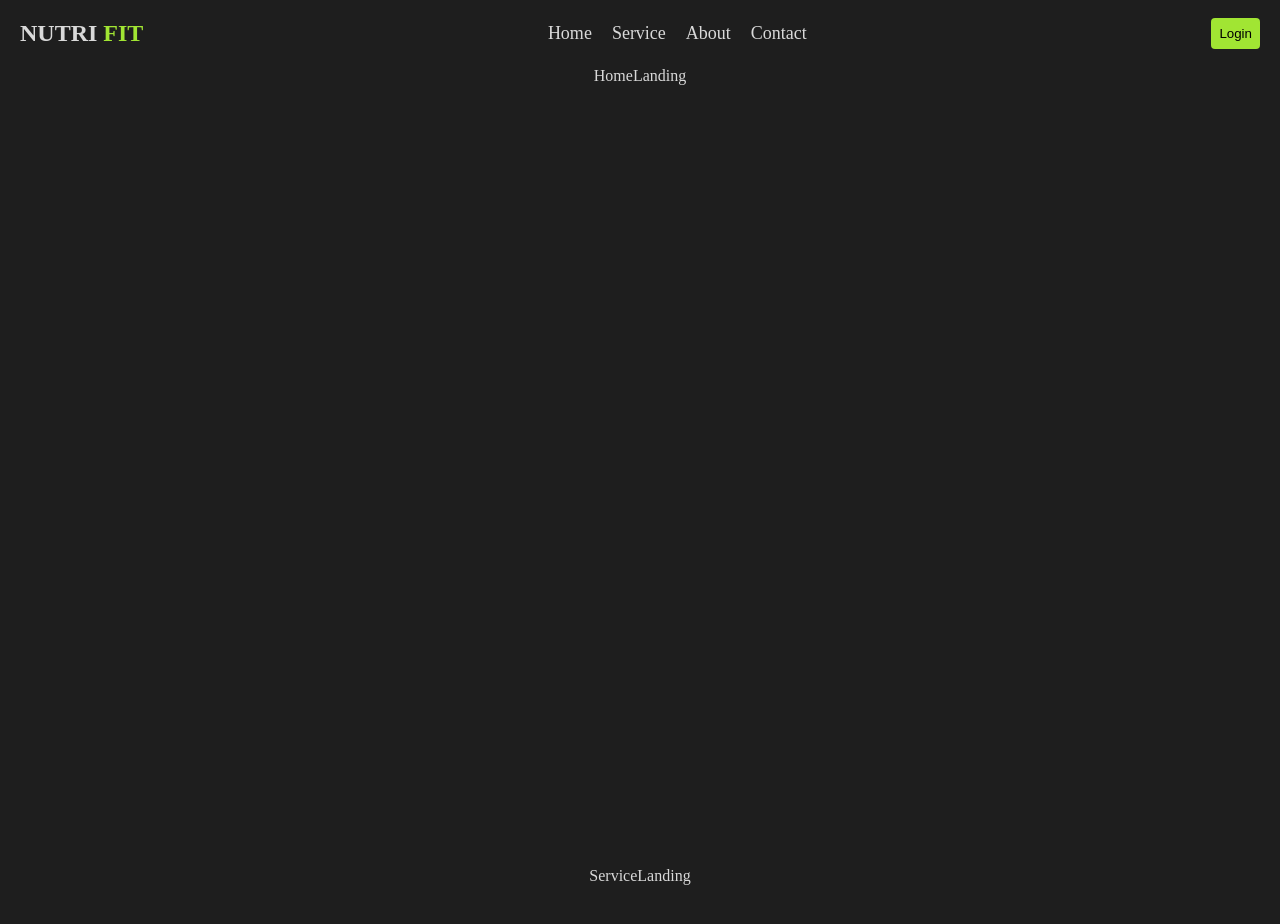
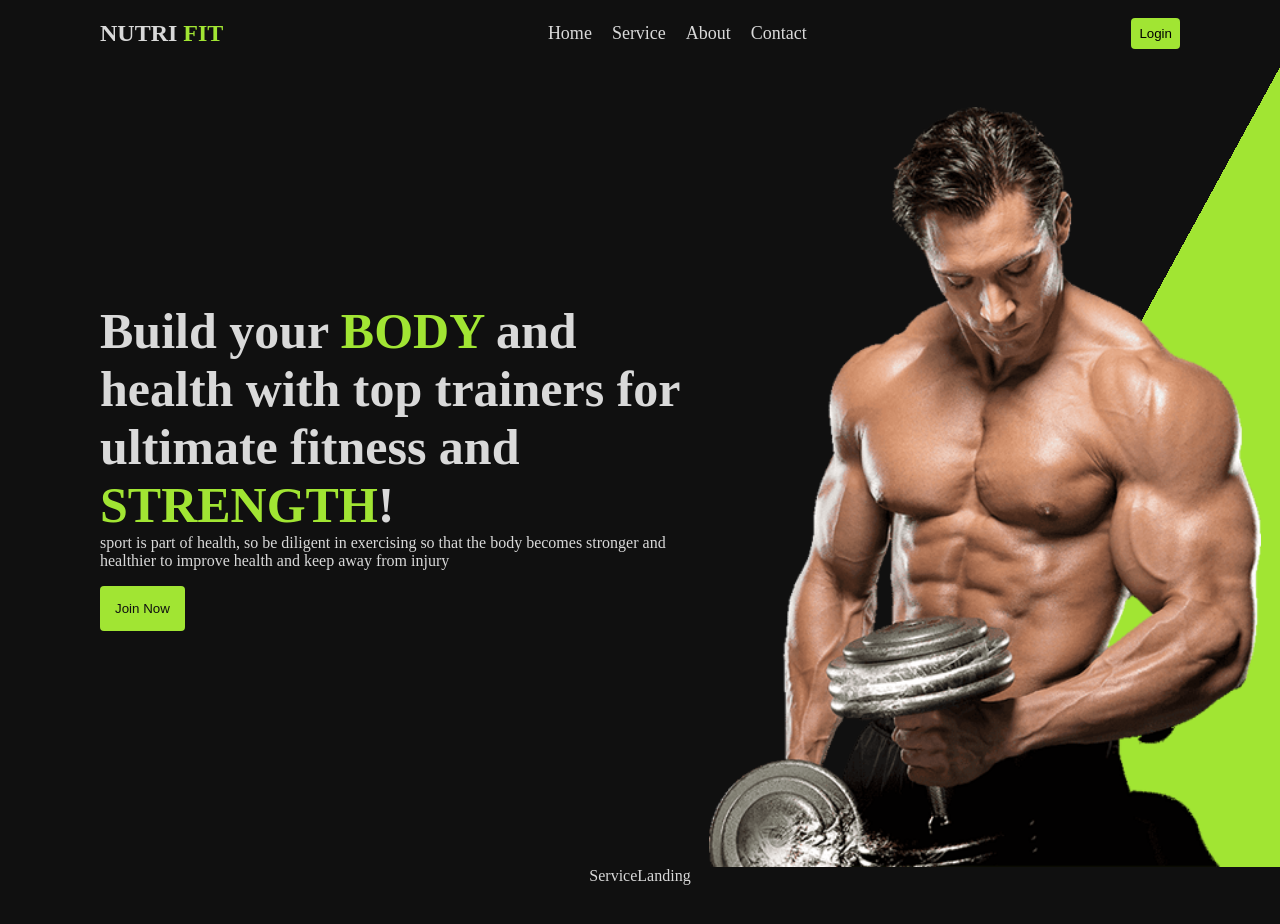
Before and after one commit to usfaql/MERAKI_Academy_Project_5_forked, a React (Create React App) app in the folder frontend/: page / in a window 1280 px wide. Shown: the top 924 px of the page. Built offline with nearby package versions, Linux system fonts and the light colour scheme.

Commit message:
Desgin Home in Landing Page

```diff
--- a/frontend/src/App.css
+++ b/frontend/src/App.css
@@ -1,7 +1,7 @@
 body{
   margin: 0;
   padding: 0;
-  background-color: #1E1E1E;
+  background-color: #101010;
 }
 .App {
   text-align: center;
--- a/frontend/src/components/HomeLanding/HomeLanding.js
+++ b/frontend/src/components/HomeLanding/HomeLanding.js
@@ -1,8 +1,18 @@
 import React from 'react'
 import "./style.css";
+import homeLandingImage from '../assets/home-landing.png';
 function HomeLanding() {
   return (
-    <div className='home-landing'>HomeLanding</div>
+    <div className='home-landing'>
+      <div className='container-title-hone-landing'>
+        <p className='title-home-landing'>Build your <a style={{color :"#A1E533"}}>BODY</a> and health with top trainers for ultimate fitness and <a style={{color :"#A1E533"}}>STRENGTH</a>!</p>
+        <p style={{textAlign:"start", fontSize:"16px", marginTop:"0"}}>sport is part of health, so be diligent in exercising so that the body becomes stronger and healthier to improve health and keep away from injury </p>
+        <button className='join-now'>Join Now</button>
+      </div>
+      <div className='container-image-hone-landing'>
+        <img className='image-home-landing' src={homeLandingImage}/>
+      </div>
+    </div>
   )
 }
 
--- a/frontend/src/components/HomeLanding/style.css
+++ b/frontend/src/components/HomeLanding/style.css
@@ -1,3 +1,50 @@
 .home-landing{
     height: 100vh;
+    display: flex;
+    align-items: center;
+    user-select: none;
+
 }
+.container-title-hone-landing{
+    width: 50%;
+    display: flex;
+    flex-direction: column;
+    align-items: start;
+    padding-left: 100px;
+}
+.title-home-landing{
+    font-size:50px;
+     text-align:start;
+     font-weight:bold;
+     margin:0;
+}
+
+.join-now{
+    border: 0;
+    padding: 15px;
+    border-radius: 4px;
+    background-color: #A1E533;
+    color: #101010;
+    cursor: pointer;
+}
+
+.join-now:hover{
+    background-color: #7aad28;
+}
+
+.container-image-hone-landing{
+    width: 50%;
+    height: 100%;
+    padding: 0;
+    margin: 0;
+    display: flex;
+    justify-content: center;
+    align-items: flex-end;
+    background-image: linear-gradient(to bottom right, transparent 50%, #A1E533 50%);
+    background-size: 100% 135%;
+    background-repeat: no-repeat;
+}
+
+.image-home-landing{
+    height: 95%;
+}
--- a/frontend/src/components/NavBar/style.css
+++ b/frontend/src/components/NavBar/style.css
@@ -1,11 +1,11 @@
 .nav-bar{
     display: flex;
-    padding: 0 20px  0 20px;
+    padding: 0 100px  0 100px;
     height: 10%;
     flex-direction: row;
     justify-content: space-between;
     align-items: center;
-    background-color: #1E1E1E;
+    background-color: #101010;
     color: #D9D9D9;
     user-select: none;
 }
@@ -20,4 +20,8 @@
     padding: 8px;
     border-radius: 4px;
     background-color: #A1E533;
+    cursor: pointer;
 }
+.button:hover{
+    background-color: #7aad28;
+}
```
Also changed, not shown: frontend/src/components/assets/home-landing.png (added).
